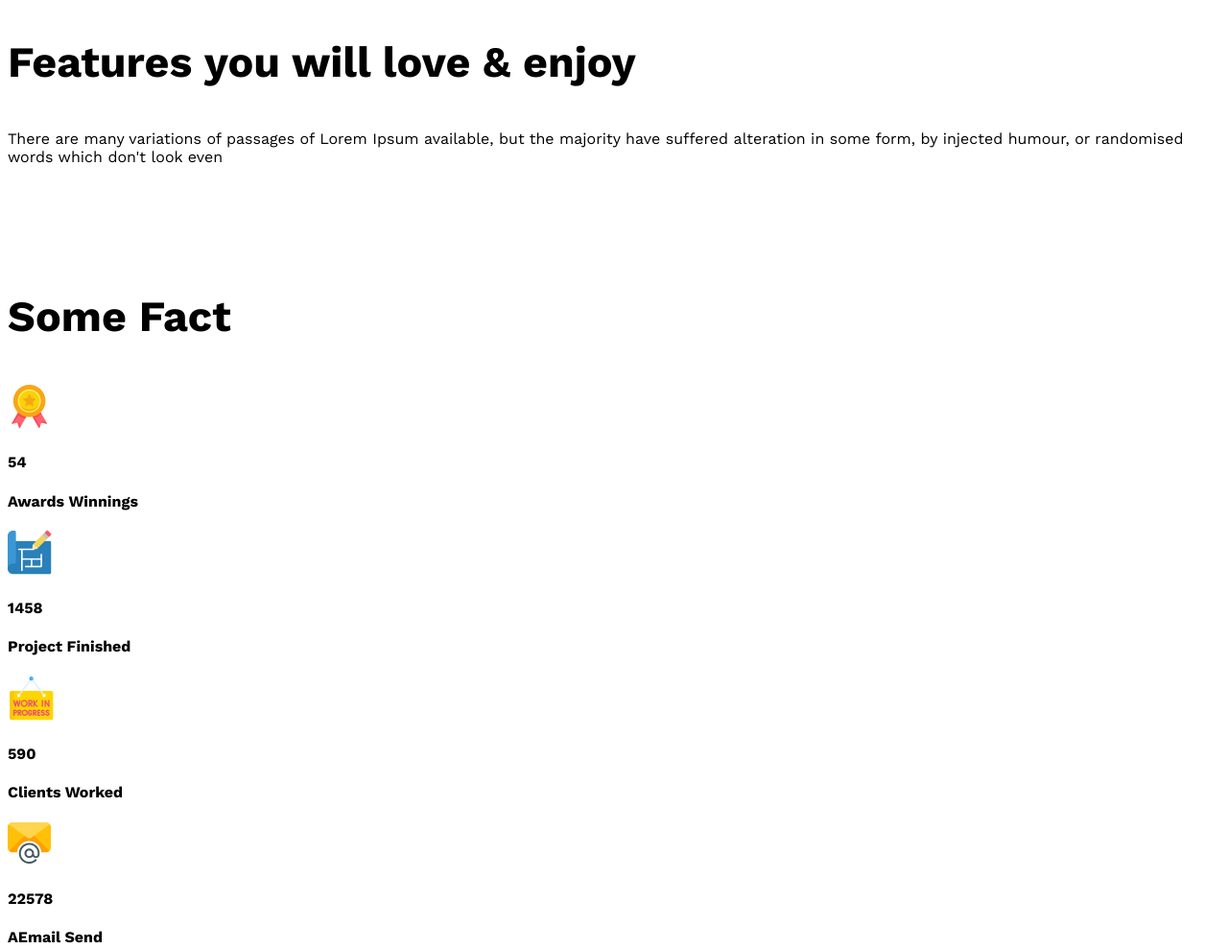
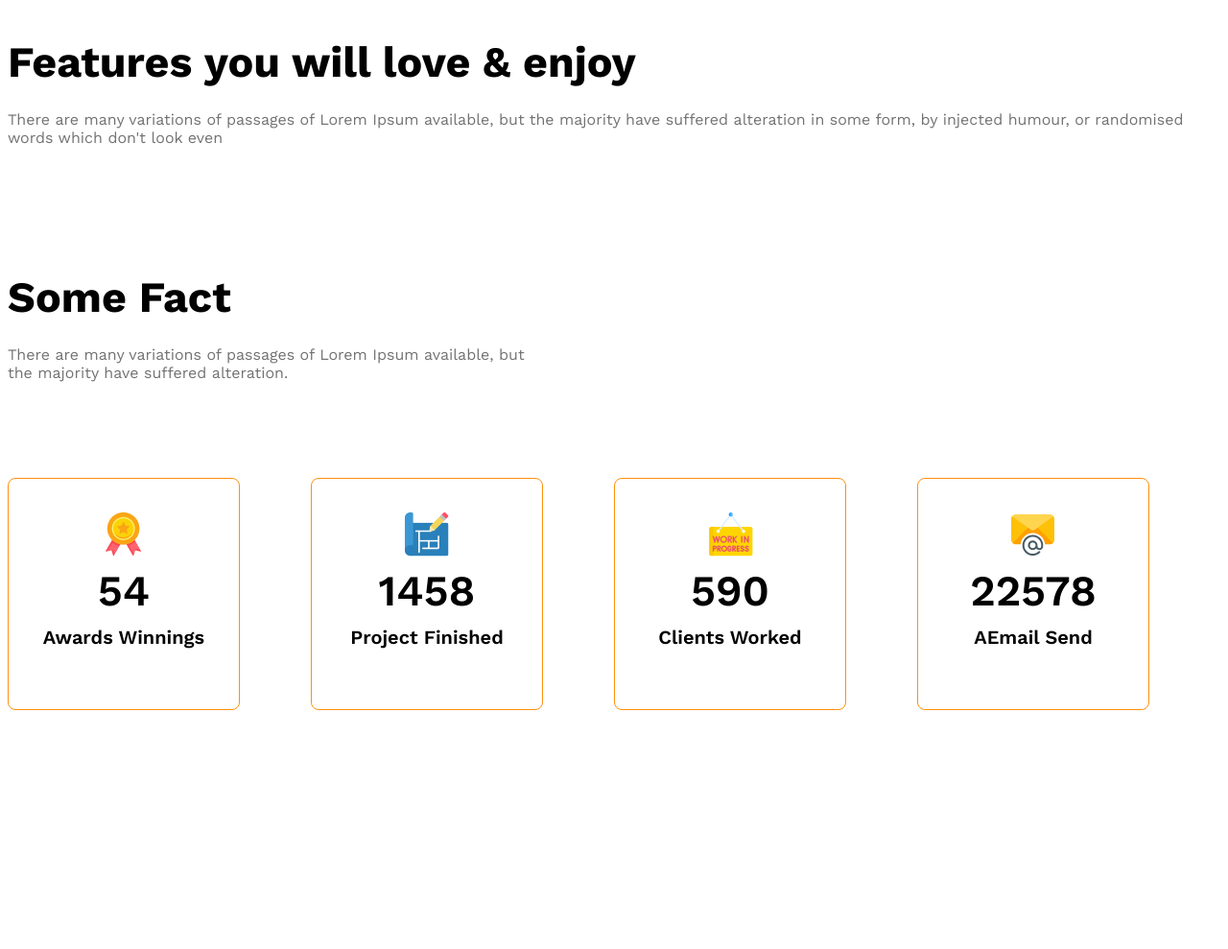
Before and after one commit to MdMuzahidul/G3_Architect-Website, a plain HTML site: page index.html in a window 1280 px wide. Shown: the part 2140-3129 px from the top of the page at 96% size. After the commit the page ends 2888 px from the top, so only its background shows below. Drawn offline with nearby package versions, Linux system fonts and the light colour scheme.

Commit message:
add fact section complite

```diff
--- a/index.html
+++ b/index.html
@@ -55,31 +55,42 @@
         <!-- feature will enjoy -->
         <section>
             <h3 class="section-titale">Features you will love & enjoy</h3>
-            <p class="text-ligth-gray">There are many variations of passages of Lorem Ipsum available, but the majority
+            <p class="text-light-gray">There are many variations of passages of Lorem Ipsum available, but the majority
                 have suffered alteration in some form, by injected humour, or randomised words which don't look even</p>
         </section>
         <!-- some fact -->
         <section>
             <h3 class="section-titale">Some Fact</h3>
-            <div class="fact">
+            <p class="fact-discription text-light-gray">There are many variations of passages of Lorem Ipsum available, but the majority have suffered alteration.</p>
+            <div class="fact-container display-flex">
+                <div class="fact display-flex">
+                 <div>
                     <img src="images/icons/ribon.png" alt="" class="fact-icon">
                     <h4 class="fact-number"> 54</h4>
                     <h4 class="fact-name">Awards Winnings</h4>
                  </div>
-            <div class="fact">
+                </div>
+                <div class="fact display-flex">
+                    <div>
                         <img src="images/icons/projects.png" alt="" class="fact-icon">
                         <h4 class="fact-number">1458</h4>
                         <h4 class="fact-name">Project Finished</h4>
                     </div>
-            <div class="fact">
+                </div>
+                <div class="fact display-flex">
+                    <div>
                         <img src="images/icons/customers.png" alt="" class="fact-icon">
                         <h4 class="fact-number">590</h4>
                         <h4 class="fact-name">Clients Worked</h4>
                     </div>
-            <div class="fact">
+                </div>
+                <div class="fact display-flex">
+                    <div>
                         <img src="images/icons/email.png" alt="" class="fact-icon">
                         <h4 class="fact-number">22578</h4>
                         <h4 class="fact-name">AEmail Send</h4>
+                    </div>
+                </div>
             </div>
         </section>
     </main>
--- a/styles/Architect.css
+++ b/styles/Architect.css
@@ -7,7 +7,7 @@
     font-style: normal;
 }
 
-   /* shered style */
+/* shered style */
 
 .display-flex {
     display: flex;
@@ -45,9 +45,11 @@ main {
 main>section {
     margin-top: 130px;
 }
+
 .section-titale {
     font-size: 2.8rem;
     font-weight: 700;
+    margin-bottom: 24px;
 }
 
 /* header style */
@@ -125,6 +127,37 @@ main>section {
     color: rgba(255, 144, 14, 1);
 }
 
+/* some fact related style */
+.fact-container {
+    display: grid;
+    grid-template-columns: repeat(4, 1fr);
+}
+
+.fact {
+    border: 1px solid rgba(255, 144, 14, 1);
+    height: 240px;
+    width: 240px;
+    border-radius: 8px;
+    text-align: center  ;
+    justify-content: center;
+    align-items: center;
+}
+.fact-number{
+    font-size: 2.8rem;
+    font-weight: 600;
+    margin-top: 5px;
+    margin-bottom: 10px;
+}
+.fact-name{
+    font-size: 1.25rem;
+    font-weight: 600;
+    margin-top: 10px;
+}
+.fact-discription{
+    max-width: 540px;
+    margin-bottom: 100px;
+}
+
 /* responsive navbar for small device */
 
 @media screen and (max-width: 576px) {
```
Lines whose indentation alone changed are shown as unchanged.
